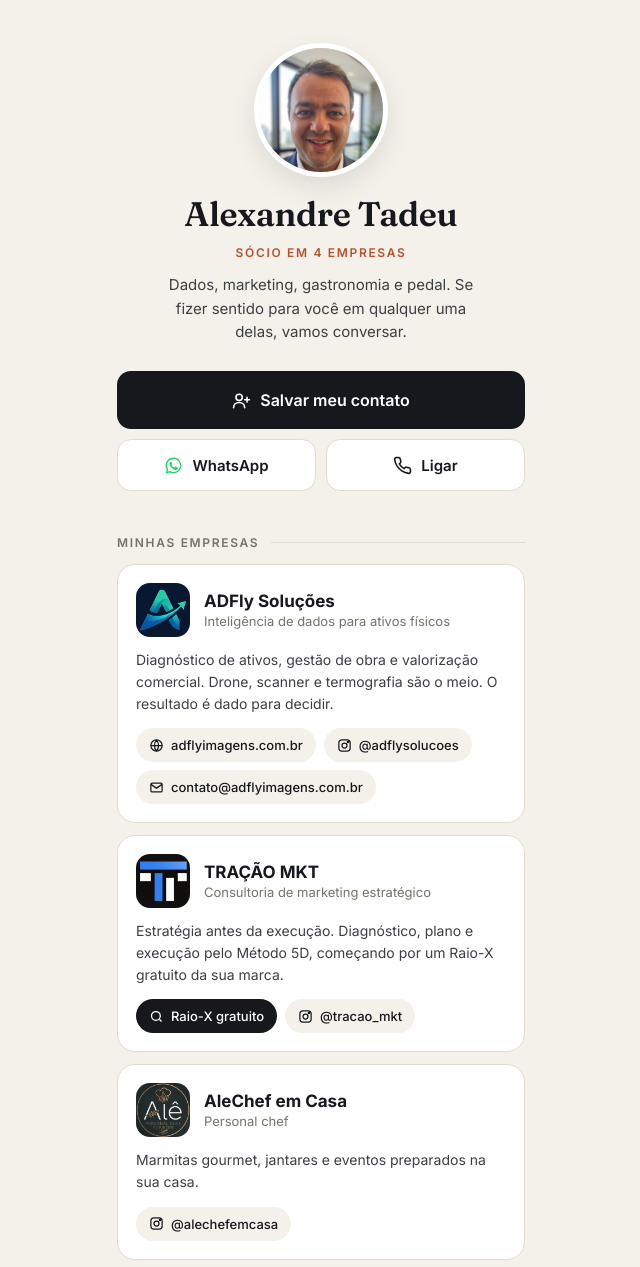
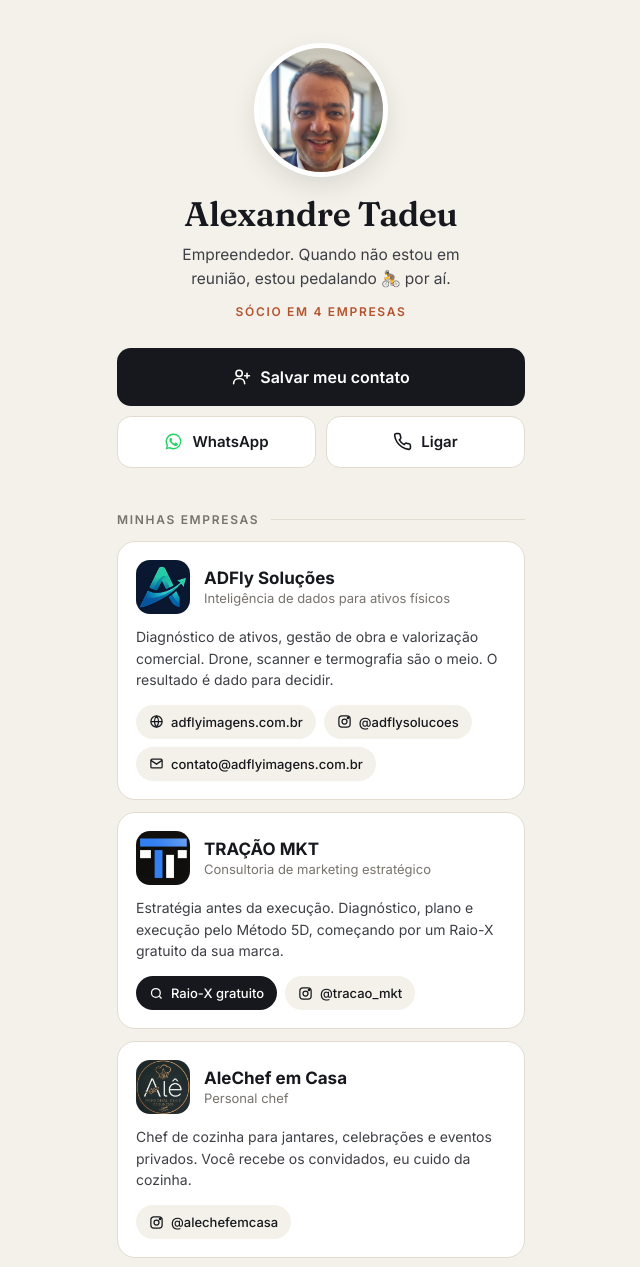
Before and after one commit to aletadeu12/paineis-mkt, a plain HTML site: page alexandre/index.html in a window 1280 px wide. Shown: the top 1267 px of the page, without its empty margins (319-959 px from the left). Drawn offline with Linux system fonts and the light colour scheme.

Commit message:
Auto-deploy 25/11/2026 16:04

```diff
--- a/alexandre/index.html
+++ b/alexandre/index.html
@@ -38,10 +38,10 @@
     letter-spacing:-.01em; margin-top:24px;
   }
   .papel-tag{
-    display:inline-block; margin-top:12px; font-size:12px; font-weight:600; letter-spacing:.14em;
+    display:inline-block; margin-top:14px; font-size:12px; font-weight:600; letter-spacing:.14em;
     text-transform:uppercase; color:var(--acento);
   }
-  .bio{color:var(--texto); font-size:15px; line-height:1.55; margin:12px auto 0; max-width:330px}
+  .bio{color:var(--texto); font-size:15.5px; line-height:1.5; margin:10px auto 0; max-width:320px}
 
   /* ---------- ações ---------- */
   .acoes{display:grid; grid-template-columns:1fr 1fr; gap:10px; margin-top:28px}
@@ -90,8 +90,8 @@
   <section class="perfil">
     <img class="foto" src="foto-alexandre.jpg" alt="Foto de Alexandre Tadeu" width="124" height="124">
     <h1>Alexandre Tadeu</h1>
+    <p class="bio">Empreendedor. Quando não estou em reunião, estou pedalando 🚴 por aí.</p>
     <span class="papel-tag">Sócio em 4 empresas</span>
-    <p class="bio">Dados, marketing, gastronomia e pedal. Se fizer sentido para você em qualquer uma delas, vamos conversar.</p>
   </section>
 
   <div class="acoes">
@@ -141,7 +141,7 @@
       <img class="selo" src="logo-alechef.png" alt="Logo AleChef em Casa" width="54" height="54">
       <div><h2>AleChef em Casa</h2><div class="seg">Personal chef</div></div>
     </div>
-    <p>Marmitas gourmet, jantares e eventos preparados na sua casa.</p>
+    <p>Chef de cozinha para jantares, celebrações e eventos privados. Você recebe os convidados, eu cuido da cozinha.</p>
     <div class="links">
       <a class="link" href="https://instagram.com/alechefemcasa" target="_blank" rel="noopener"><svg viewBox="0 0 24 24" fill="none" stroke="currentColor" stroke-width="2"><rect x="3" y="3" width="18" height="18" rx="5"/><circle cx="12" cy="12" r="4"/><circle cx="17.5" cy="6.5" r="1" fill="currentColor"/></svg><span>@alechefemcasa</span></a>
     </div>
```
